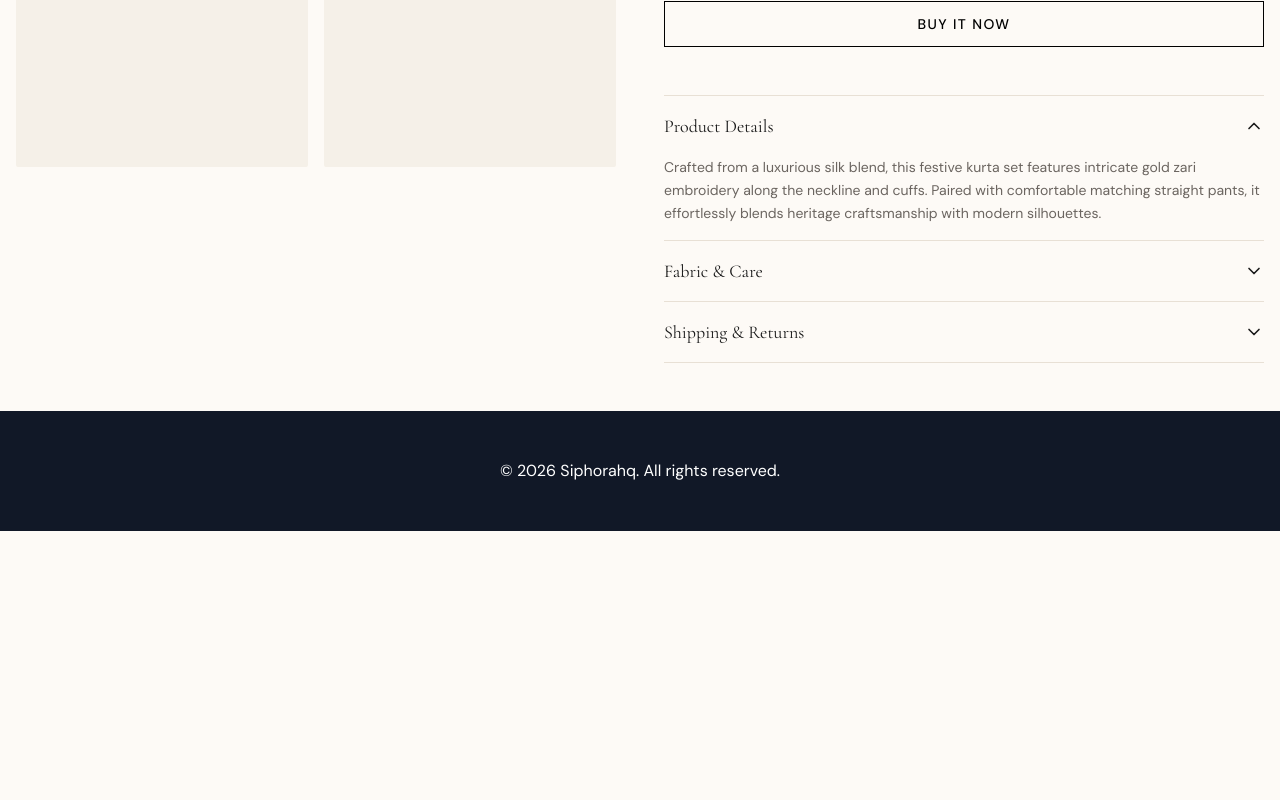
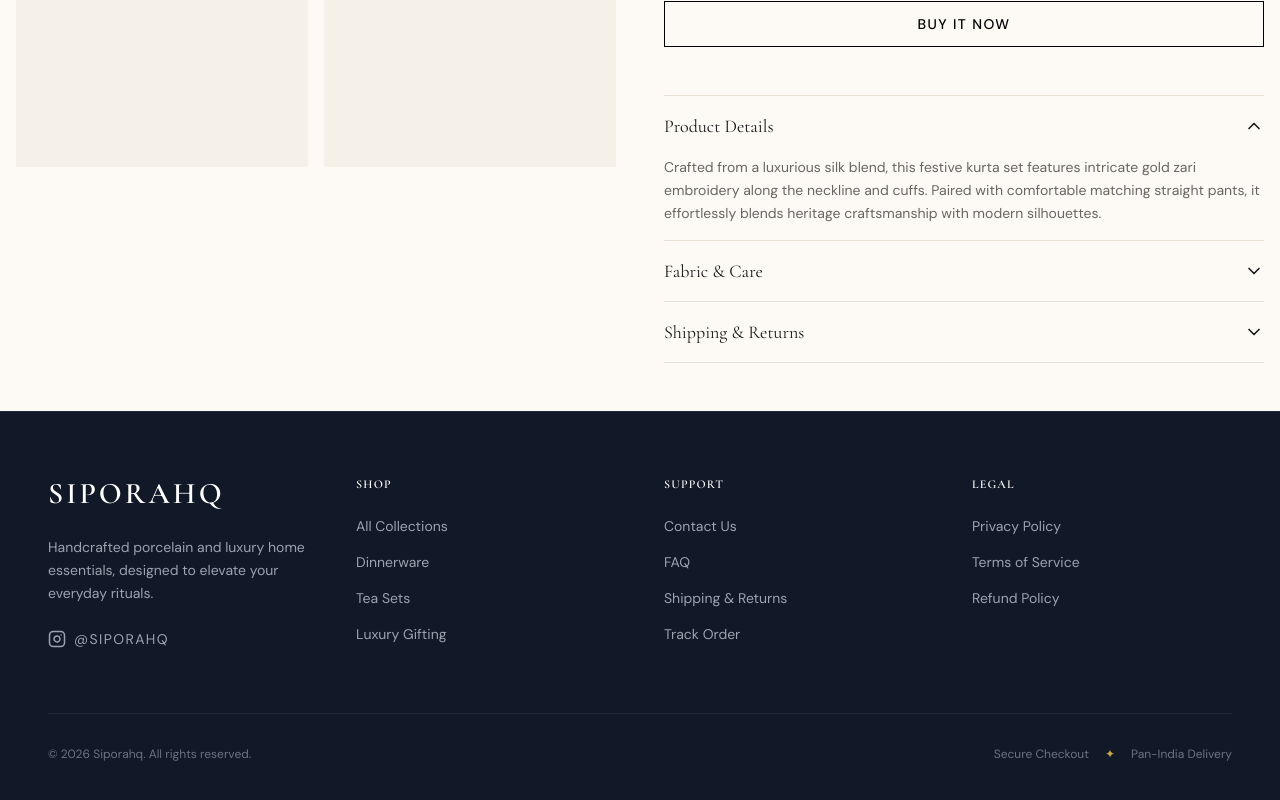
Before and after one commit to rhooda015/siphorahq-next, a Next.js app: page /products/1 in a window 1280 px wide. Shown: the part 812-1612 px from the top of the page. Before the commit the page ends 1343 px from the top, so only its background shows below. Built offline with nearby package versions, Linux system fonts and the light colour scheme.

Commit message:
Complete Reversion: Restore exact homepage layout sequence, Full Global Footer, and fix brand spellings to Siporahq

```diff
--- a/src/app/page.tsx
+++ b/src/app/page.tsx
@@ -25,7 +25,7 @@ export default function HomePage() {
 
   return (
     <div className="min-h-screen bg-[#FDFBF7]">
-      {/* Hero Section */}
+      {/* 1. Hero Section */}
       <section className="relative w-full h-[90vh] overflow-hidden flex items-center justify-center">
         <div className="absolute inset-0 z-0">
           <Image
@@ -52,16 +52,43 @@ export default function HomePage() {
         </div>
       </section>
 
-
-
-      {/* Tabbed Collection Section */}
+      {/* 2. Featured Collections Grid */}
       <section className="py-24 max-w-7xl mx-auto px-4">
         <div className="text-center mb-12">
-          <h2 className="text-4xl font-serif mb-4 text-gray-900">Curated Collections</h2>
-          <p className="text-gray-600 font-sans max-w-lg mx-auto">Elevate your dining experience with our signature handcrafted pieces.</p>
+          <h2 className="text-4xl font-serif mb-4 text-gray-900">Featured Collections</h2>
+          <p className="text-gray-600 font-sans max-w-lg mx-auto">Explore our most beloved categories designed to elevate your everyday rituals.</p>
+        </div>
+        <div className="grid grid-cols-1 md:grid-cols-4 gap-6">
+          {[
+            { title: "Dinnerware", image: "/images/dinnerware.png", link: "/collections/dinnerware" },
+            { title: "Serveware", image: "/images/serveware.png", link: "/collections/serveware" },
+            { title: "Tea Sets", image: "/images/teaset.png", link: "/collections/tea-sets" },
+            { title: "Luxury Gifting", image: "/images/gifting.png", link: "/gifting" }
+          ].map((item, idx) => (
+            <Link href={item.link} key={idx} className="group relative aspect-[4/5] overflow-hidden rounded-sm block">
+              <Image
+                src={item.image}
+                alt={item.title}
+                fill
+                className="object-cover transition-transform duration-1000 group-hover:scale-105"
+              />
+              <div className="absolute inset-0 bg-black/20 group-hover:bg-black/40 transition-colors duration-500" />
+              <div className="absolute inset-0 flex flex-col justify-end p-6">
+                <h3 className="text-white text-xl font-serif mb-2 tracking-wide translate-y-2 group-hover:translate-y-0 transition-transform duration-500">{item.title}</h3>
+                <span className="text-white text-xs uppercase tracking-widest opacity-0 group-hover:opacity-100 transition-opacity duration-500 border-b border-white w-max pb-1">Shop Now</span>
+              </div>
+            </Link>
+          ))}
+        </div>
+      </section>
+
+      {/* 3. Category Slider/Tabs */}
+      <section className="py-24 max-w-7xl mx-auto px-4 bg-white border-y border-gray-100">
+        <div className="text-center mb-12">
+          <h2 className="text-4xl font-serif mb-4 text-gray-900">Curated Edit</h2>
+          <p className="text-gray-600 font-sans max-w-lg mx-auto">Discover our signature handcrafted pieces for your home.</p>
         </div>
 
-        {/* Tabs */}
         <div className="flex justify-center gap-8 border-b border-gray-200 mb-12 overflow-x-auto whitespace-nowrap pb-1">
           {tabs.map(tab => (
             <button
@@ -78,7 +105,6 @@ export default function HomePage() {
           ))}
         </div>
 
-        {/* Product Grid */}
         <div className="grid grid-cols-2 md:grid-cols-4 gap-6">
           {filteredProducts.map((product) => (
             <Link href={`/products/${product.id}`} key={product.id} className="group cursor-pointer">
@@ -89,7 +115,6 @@ export default function HomePage() {
                   fill
                   className="object-cover transition-transform duration-700 group-hover:scale-105"
                 />
-                {/* Hover overlay actions */}
                 <div className="absolute inset-0 bg-black/10 opacity-0 group-hover:opacity-100 transition-opacity duration-300 flex flex-col justify-end p-4">
                   <button className="w-full bg-white/90 backdrop-blur-sm text-black py-3 text-xs uppercase tracking-widest font-medium hover:bg-black hover:text-white transition-colors">
                     Quick Add
@@ -101,16 +126,10 @@ export default function HomePage() {
             </Link>
           ))}
         </div>
-
-        <div className="text-center mt-16">
-          <Link href="/collections/all" className="inline-block border-b border-black uppercase text-xs tracking-widest pb-1 hover:text-[#C9A84C] hover:border-[#C9A84C] transition-colors text-gray-900">
-            View Complete Catalog
-          </Link>
-        </div>
       </section>
 
-      {/* Craftsmanship Section */}
-      <section className="py-24 bg-white border-t border-gray-100">
+      {/* 4. Lifestyle Editorial Banner (Craftsmanship) */}
+      <section className="py-24 bg-[#FDFBF7]">
         <div className="max-w-7xl mx-auto px-4 flex flex-col md:flex-row items-center gap-16">
           <div className="w-full md:w-1/2 relative aspect-[4/5] rounded-sm overflow-hidden shadow-2xl">
             <Image
@@ -124,7 +143,7 @@ export default function HomePage() {
             <h4 className="text-[#C9A84C] uppercase tracking-widest text-sm font-semibold mb-4">Our Heritage</h4>
             <h2 className="text-4xl md:text-5xl font-serif text-gray-900 mb-6 leading-tight">Masterfully Crafted in India</h2>
             <p className="text-gray-600 font-sans text-lg mb-8 leading-relaxed font-light">
-              Every Siphora piece tells a story of patience and precision. Our artisans spend weeks molding, firing, and hand-painting each plate and teapot, ensuring that no two pieces are exactly alike. We use ethically sourced clay and a unique double-firing process that guarantees heirloom durability without compromising delicate elegance.
+              Every Siporahq piece tells a story of patience and precision. Our artisans spend weeks molding, firing, and hand-painting each plate and teapot, ensuring that no two pieces are exactly alike. We use ethically sourced clay and a unique double-firing process that guarantees heirloom durability without compromising delicate elegance.
             </p>
             <Link href="/about" className="inline-block border border-gray-900 text-gray-900 px-8 py-3 uppercase tracking-widest text-xs font-medium hover:bg-gray-900 hover:text-white transition-colors">
               Discover Our Story
@@ -133,10 +152,10 @@ export default function HomePage() {
         </div>
       </section>
 
-      {/* Studio Moments / UGC Section */}
-      <section className="py-24 bg-[#FDFBF7]">
+      {/* 5. Instagram Social Feed (Studio Moments) */}
+      <section className="py-24 bg-white border-t border-gray-100">
         <div className="max-w-7xl mx-auto px-4 text-center">
-          <h4 className="text-[#C9A84C] uppercase tracking-widest text-sm font-semibold mb-2">#SiphoraAtHome</h4>
+          <h4 className="text-[#C9A84C] uppercase tracking-widest text-sm font-semibold mb-2">#SiporaAtHome</h4>
           <h2 className="text-4xl font-serif text-gray-900 mb-12">Studio Moments</h2>
 
           <div className="grid grid-cols-2 md:grid-cols-4 gap-4">
@@ -167,33 +186,12 @@ export default function HomePage() {
           </div>
 
           <div className="mt-10">
-            <a href="https://instagram.com/siphorahq" target="_blank" rel="noopener noreferrer" className="inline-block border-b border-gray-400 text-gray-600 uppercase text-xs tracking-widest pb-1 hover:text-[#C9A84C] hover:border-[#C9A84C] transition-colors">
+            <a href="https://instagram.com/siporahq" target="_blank" rel="noopener noreferrer" className="inline-block border-b border-gray-400 text-gray-600 uppercase text-xs tracking-widest pb-1 hover:text-[#C9A84C] hover:border-[#C9A84C] transition-colors">
               Follow Us on Instagram
             </a>
           </div>
         </div>
       </section>
-
-      {/* Newsletter Section */}
-      <section className="py-24 bg-gray-900 text-white border-b-4 border-[#C9A84C]">
-        <div className="max-w-3xl mx-auto px-4 text-center">
-          <h2 className="text-4xl md:text-5xl font-serif mb-6 drop-shadow-sm">Join the Inner Circle</h2>
-          <p className="text-gray-300 font-sans mb-10 text-lg font-light">
-            Subscribe to receive exclusive access to limited edition drops, intimate hosting guides, and 10% off your first Siphora purchase.
-          </p>
-          <form className="flex flex-col md:flex-row gap-4 max-w-xl mx-auto">
-            <input
-              type="email"
-              placeholder="Enter your email address"
-              className="flex-1 bg-transparent border border-gray-600 px-6 py-4 text-white focus:outline-none focus:border-[#C9A84C] transition-colors"
-              required
-            />
-            <button type="submit" className="bg-white text-gray-900 px-8 py-4 uppercase tracking-widest text-xs font-bold hover:bg-[#C9A84C] hover:text-white transition-colors">
-              Subscribe
-            </button>
-          </form>
-        </div>
-      </section>
     </div>
   );
 }
--- a/src/components/Footer.tsx
+++ b/src/components/Footer.tsx
@@ -1,9 +1,73 @@
 import React from 'react';
+import Link from 'next/link';
 
 export default function Footer() {
   return (
-    <footer className="bg-gray-900 text-white py-12 px-4 text-center">
-      <p>&copy; {new Date().getFullYear()} Siphorahq. All rights reserved.</p>
+    <footer className="bg-gray-900 text-[#F5F0E8] py-16 px-6 md:px-12 border-t border-gray-800 font-sans">
+      <div className="max-w-7xl mx-auto grid grid-cols-1 md:grid-cols-4 gap-12">
+
+        {/* Brand Column */}
+        <div className="col-span-1 md:col-span-1">
+          <Link href="/" className="font-serif text-3xl font-bold tracking-widest uppercase mb-6 block text-white">
+            SIPORAHQ
+          </Link>
+          <p className="text-sm text-gray-400 font-light mb-6 leading-relaxed">
+            Handcrafted porcelain and luxury home essentials, designed to elevate your everyday rituals.
+          </p>
+          <div className="flex items-center gap-4">
+            <a href="https://instagram.com/siporahq" target="_blank" rel="noopener noreferrer" className="text-gray-400 hover:text-[#C9A84C] transition-colors flex items-center gap-2 text-sm uppercase tracking-widest">
+              <svg xmlns="http://www.w3.org/2000/svg" width="18" height="18" viewBox="0 0 24 24" fill="none" stroke="currentColor" strokeWidth="2" strokeLinecap="round" strokeLinejoin="round">
+                <rect x="2" y="2" width="20" height="20" rx="5" ry="5"></rect>
+                <path d="M16 11.37A4 4 0 1 1 12.63 8 4 4 0 0 1 16 11.37z"></path>
+                <line x1="17.5" y1="6.5" x2="17.51" y2="6.5"></line>
+              </svg>
+              @siporahq
+            </a>
+          </div>
+        </div>
+
+        {/* Shop Column */}
+        <div>
+          <h4 className="text-white text-xs uppercase tracking-widest font-semibold mb-6">Shop</h4>
+          <ul className="space-y-4 text-sm text-gray-400 font-light">
+            <li><Link href="/collections" className="hover:text-[#C9A84C] transition-colors">All Collections</Link></li>
+            <li><Link href="/collections/dinnerware" className="hover:text-[#C9A84C] transition-colors">Dinnerware</Link></li>
+            <li><Link href="/collections/tea-sets" className="hover:text-[#C9A84C] transition-colors">Tea Sets</Link></li>
+            <li><Link href="/gifting" className="hover:text-[#C9A84C] transition-colors">Luxury Gifting</Link></li>
+          </ul>
+        </div>
+
+        {/* Support Column */}
+        <div>
+          <h4 className="text-white text-xs uppercase tracking-widest font-semibold mb-6">Support</h4>
+          <ul className="space-y-4 text-sm text-gray-400 font-light">
+            <li><Link href="/contact" className="hover:text-[#C9A84C] transition-colors">Contact Us</Link></li>
+            <li><Link href="/faq" className="hover:text-[#C9A84C] transition-colors">FAQ</Link></li>
+            <li><Link href="/shipping-returns" className="hover:text-[#C9A84C] transition-colors">Shipping & Returns</Link></li>
+            <li><Link href="/track-order" className="hover:text-[#C9A84C] transition-colors">Track Order</Link></li>
+          </ul>
+        </div>
+
+        {/* Legal Column */}
+        <div>
+          <h4 className="text-white text-xs uppercase tracking-widest font-semibold mb-6">Legal</h4>
+          <ul className="space-y-4 text-sm text-gray-400 font-light">
+            <li><Link href="/privacy-policy" className="hover:text-[#C9A84C] transition-colors">Privacy Policy</Link></li>
+            <li><Link href="/terms-of-service" className="hover:text-[#C9A84C] transition-colors">Terms of Service</Link></li>
+            <li><Link href="/refund-policy" className="hover:text-[#C9A84C] transition-colors">Refund Policy</Link></li>
+          </ul>
+        </div>
+
+      </div>
+
+      <div className="max-w-7xl mx-auto mt-16 pt-8 border-t border-gray-800 text-center text-xs text-gray-500 font-light flex flex-col md:flex-row justify-between items-center gap-4">
+        <p>&copy; {new Date().getFullYear()} Siporahq. All rights reserved.</p>
+        <div className="flex gap-4">
+          <span>Secure Checkout</span>
+          <span className="text-[#C9A84C]">✦</span>
+          <span>Pan-India Delivery</span>
+        </div>
+      </div>
     </footer>
   );
 }
--- a/src/components/Header.tsx
+++ b/src/components/Header.tsx
@@ -20,7 +20,7 @@ export default function Header() {
 
           {/* Center Logo */}
           <Link href="/" className="font-serif text-3xl font-bold tracking-widest uppercase flex-1 text-center md:flex-none">
-            SIPHORAHQ
+            SIPORAHQ
           </Link>
 
           {/* Right Links & Icons */}
--- a/src/config/brand.ts
+++ b/src/config/brand.ts
@@ -1,8 +1,8 @@
 export const BRAND = {
   name: "Siphora",
-  domain: "https://siphorahq.com",
+  domain: "https://siporahq.com",
   social: {
-    instagram: "https://www.instagram.com/siphorahq",
+    instagram: "https://instagram.com/siporahq",
     pinterest: "https://pinterest.com/siporahq",
   },
   contact: {
```
Also changed, not shown: public/images/gifting.png (added), public/images/serveware.png (added).
